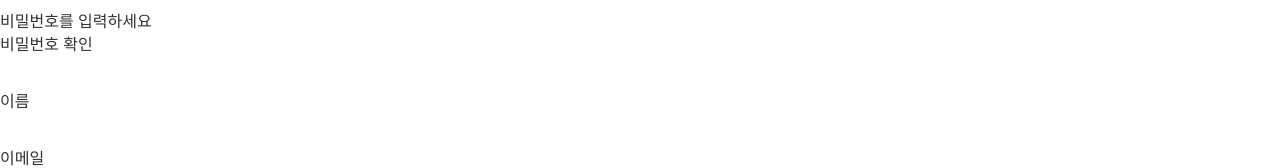
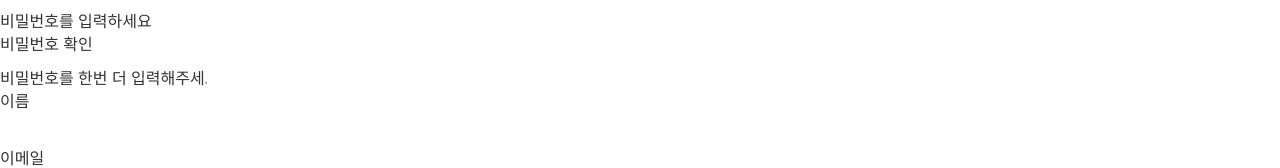
Before and after one commit to KTH8962/shopLog, a React (Vite) app: page /join in a window 1280 px wide. Shown: the part 181-349 px from the top of the page. Built offline with nearby package versions, Linux system fonts and the light colour scheme.

Commit message:
회원가입 정리

```diff
--- a/src/pages/join/Join.tsx
+++ b/src/pages/join/Join.tsx
@@ -28,7 +28,10 @@ function Join() {
             <div className={styles.tit_box}>비밀번호 확인</div>
             <div className={styles.bot_box}>
               <div className={styles.ip_box}>
-                <input type="password" />
+                <input
+                  type="password"
+                  placeholder="비밀번호를 한번 더 입력해주세요"
+                />
               </div>
             </div>
           </div>
```
